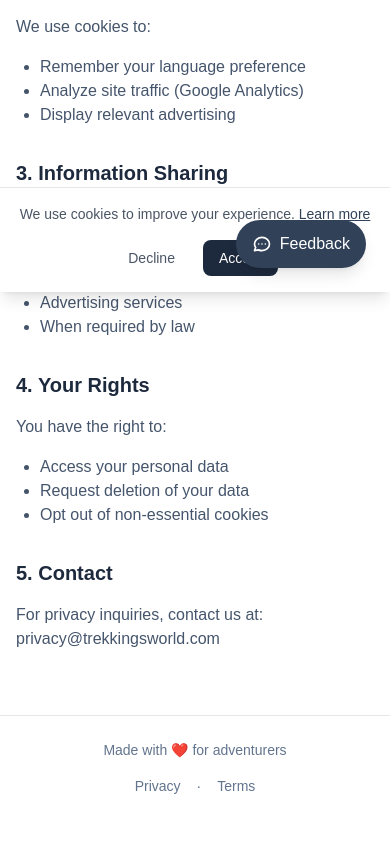
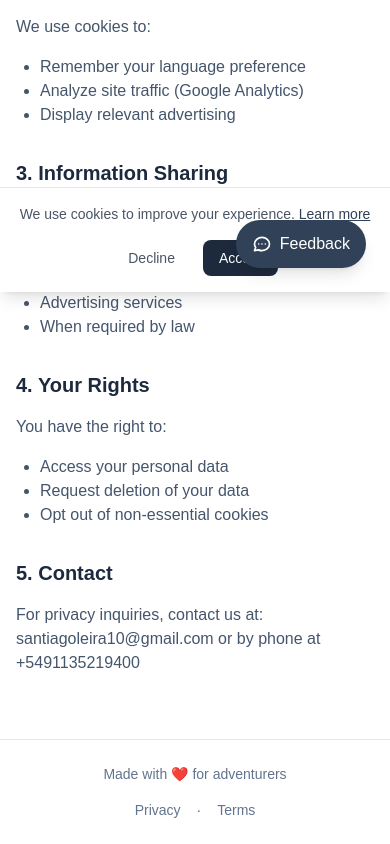
Before and after one commit to santileira/trekkings-world, a Next.js app: page /en/privacy in a window 390 px wide. Shown: the part 552-1396 px from the top of the page. Before the commit the page ends 1372 px from the top, so only its background shows below. Built offline with nearby package versions, Linux system fonts and the light colour scheme; no server answers.

Commit message:
Update contact info: email and phone number

```diff
--- a/src/app/[locale]/privacy/page.tsx
+++ b/src/app/[locale]/privacy/page.tsx
@@ -65,7 +65,7 @@ export default async function PrivacyPage({ params }: Props) {
 
             <h2 className="text-xl font-semibold text-slate-800 mt-8 mb-4">5. Contacto</h2>
             <p className="text-slate-600 mb-4">
-              Para consultas sobre privacidad, contactanos en: privacy@trekkingsworld.com
+              Para consultas sobre privacidad, contactanos en: santiagoleira10@gmail.com o al teléfono +5491135219400
             </p>
           </>
         ) : (
@@ -116,7 +116,7 @@ export default async function PrivacyPage({ params }: Props) {
 
             <h2 className="text-xl font-semibold text-slate-800 mt-8 mb-4">5. Contact</h2>
             <p className="text-slate-600 mb-4">
-              For privacy inquiries, contact us at: privacy@trekkingsworld.com
+              For privacy inquiries, contact us at: santiagoleira10@gmail.com or by phone at +5491135219400
             </p>
           </>
         )}
--- a/src/components/FeedbackButton.tsx
+++ b/src/components/FeedbackButton.tsx
@@ -9,7 +9,7 @@ type Props = {
 export default function FeedbackButton({ locale }: Props) {
   const [isHovered, setIsHovered] = useState(false);
 
-  const whatsappLink = 'https://wa.me/5491135921400';
+  const whatsappLink = 'https://wa.me/5491135219400';
 
   const label = locale === 'es' ? 'Sugerencias' : 'Feedback';
 
```
